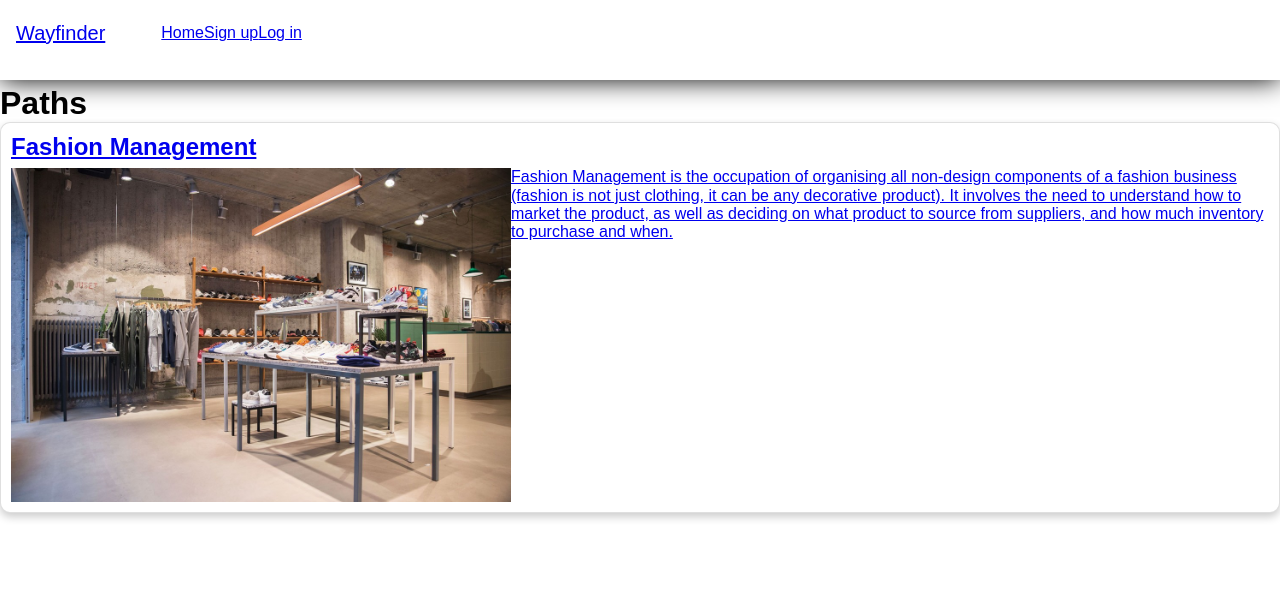
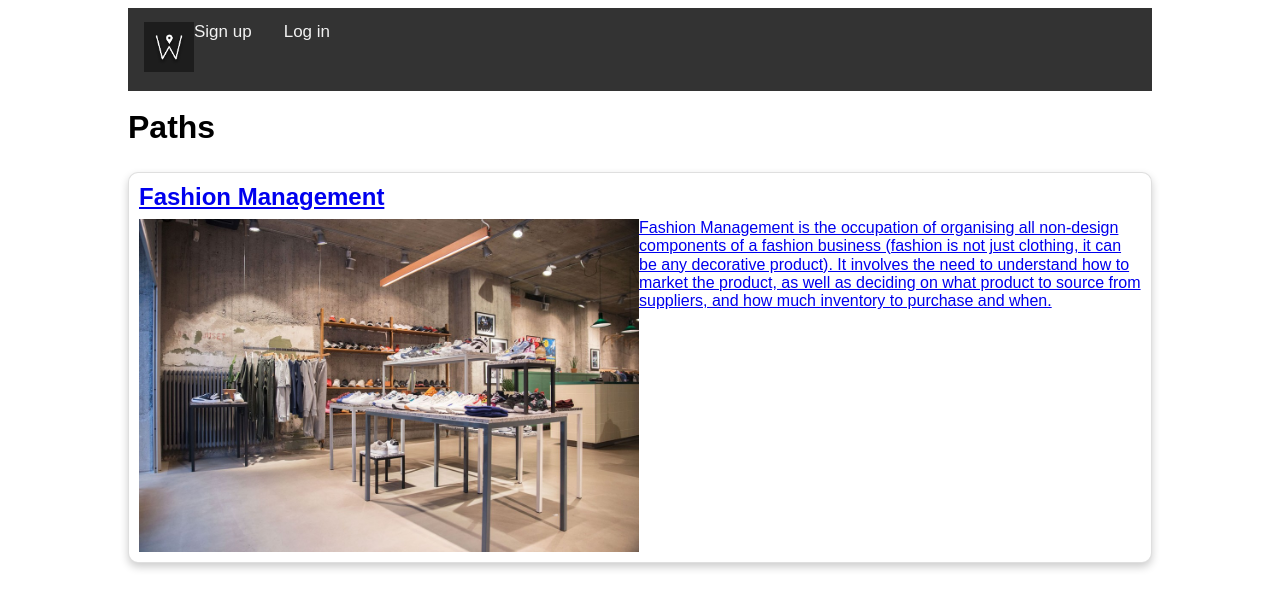
Before and after one commit to tela1505/wayfinder, a Flask app: page / in a window 1280 px wide. Shown: the top 609 px of the page. Run offline with Flask 2, Linux system fonts and the light colour scheme; some libraries are stand-ins or nearby versions.

Commit message:
Half arsed nav bar

```diff
--- a/app/static/css/main.css
+++ b/app/static/css/main.css
@@ -1,50 +1,35 @@
 /*NAV BAR*/
-
-header {
-    background-color: white;
-    position: fixed;
-    top: 0;
-    left: 0;
-    right: 0;
-    height: 80px;
-    display: flex;
-    align-items: center;
-    box-shadow: 0 0 25px 0 black;
+.logo {
+    width: 50px;
 }
 
-header * {
-    display: inline;
+.topnav {
+  background-color: #333;
+  overflow: hidden;
 }
 
-.navbar {
-  position: relative;
-  display: -ms-flexbox;
-  display: flex;
-  -ms-flex-wrap: wrap;
-  flex-wrap: wrap;
-  -ms-flex-align: center;
-  align-items: center;
-  -ms-flex-pack: justify;
-  justify-content: space-between;
-  padding: 0.5rem 1rem;
-  width: max-content;
-  color: #1d2124;
+/* Style the links inside the navigation bar */
+.topnav a {
+    display: block;
+    float: left;
+    color: #f2f2f2;
+    text-align: center;
+    padding: 14px 16px;
+    text-decoration: none;
+    font-size: 17px;
 }
 
-.navbar-brand {
-  display: inline-block;
-  padding-top: 0.3125rem;
-  padding-bottom: 0.3125rem;
-  margin-right: 1rem;
-  font-size: 1.25rem;
-  line-height: inherit;
-  white-space: nowrap;
+/* Change the color of links on hover */
+.topnav a:hover {
+  background-color: #ddd;
+  color: black;
 }
 
-.nav-item {
-    float: left;
+/* Add a color to the active/current link */
+.topnav a.active {
+  background-color: #4CAF50;
+  color: white;
 }
-
 
 /*PROGRESS BAR*/
 
--- a/app/templates/base.html
+++ b/app/templates/base.html
@@ -10,30 +10,18 @@
     <script src="../static/js/progress-bar.js"></script>
 </head>
 <header>
-<nav class="navbar navbar-expand bg-primary navbar-dark">
-    <a class="navbar-brand" href="#">Wayfinder</a>
-{#   <a class="navbar-brand"><img src="../static/img/.jpg" alt="Wayfinder"></a>#}
-    <ul class="navbar-nav">
-        <li class="nav-item">
-            <a class="nav-link" href="{{ url_for('main.home') }}">Home</a>
-        </li>
+<nav class="topnav">
+        <a class="logo" href="{{ url_for('main.home') }}"><img class="logo" src="../static/img/wayfinder.jpg" alt="Wayfinder"></a>
     {% if current_user.is_anonymous %}
-        <li class="nav-item">
         <a class="nav-link" href="{{ url_for('auth.signup') }}">Sign up</a>
-        </li>
-        <li class="nav-item">
         <a class="nav-link" href="{{ url_for('auth.login') }}">Log in</a>
-        </li>
     {% else %}
-        <li class="nav-item">
         <a class="nav-link" href="{{ url_for('prof.profile') }}">Profile</a>
-        </li>
-        <li class="nav-item">
         <a class="nav-link" href="{{ url_for('auth.logout') }}">Log out</a>
-        </li>
         {% endif %}
     </ul>
 </nav>
+</header>
 <br>
 <div role=main class="container">
     {% with messages = get_flashed_messages() %}
@@ -50,5 +38,4 @@
      Child pages add page specific content here
     {% endblock %}
 </div>
-</header>
 </html>
```
Lines whose indentation alone changed are shown as unchanged.
